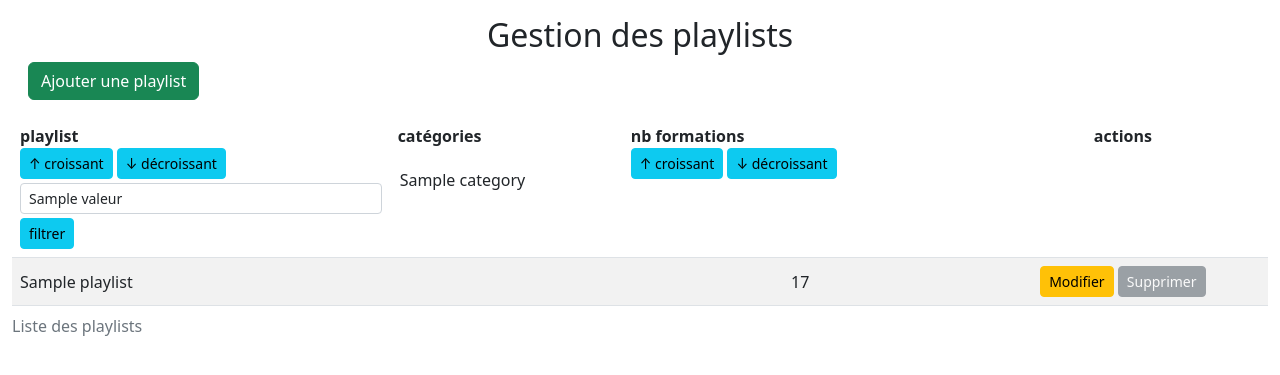
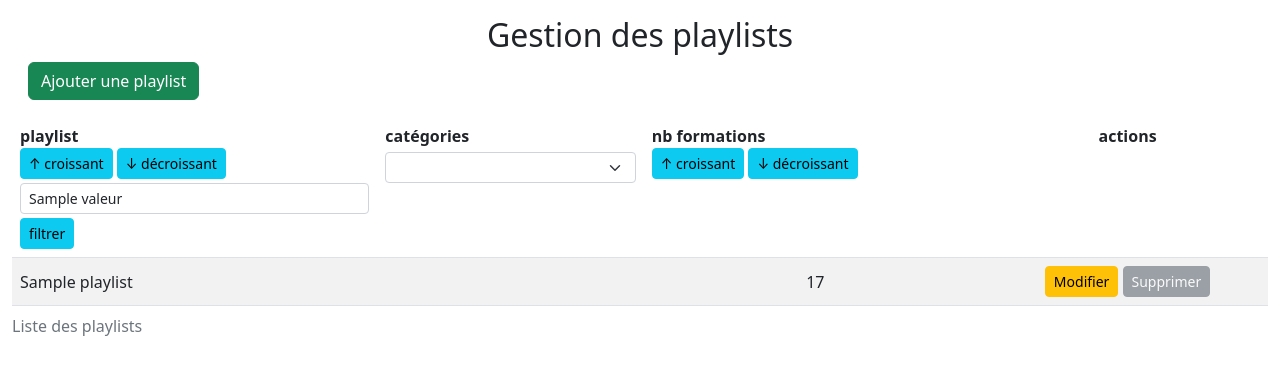
Before and after one commit to orient75015/mediatekformation-bts-sio, a Symfony app: template templates/admin/playlists.html.twig in a window 1280 px wide. Shown: the part 56-431 px from the top of the page. Run offline with Twig, Linux system fonts and the light colour scheme; the template is opened without the code that fills it: most values are stand-ins (such as "Sample title", 1, 10 or a date in 2020); some libraries are stand-ins or nearby versions.

Commit message:
Fix liste deroulante categories dans playlists

```diff
--- a/templates/admin/playlists.html.twig
+++ b/templates/admin/playlists.html.twig
@@ -22,12 +22,14 @@
                 <th class="text-left align-top" scope="col">
                     catégories
                     <form method="POST" action="{{ path('admin.playlists.findallcontain', {champ:'name', table:'categories'}) }}">
+                        <select name="recherche" class="form-select form-select-sm mt-1" onchange="this.form.submit()">
                             <option value=""></option>
                             {% for categorie in categories %}
                                 <option {% if valeur|default and valeur==categorie.name %}selected{% endif %}
                                     value="{{ categorie.name }}">{{ categorie.name }}</option>
                             {% endfor %}
                         </select>
+                        <input type="hidden" name="_token" value="{{ csrf_token('filtre_name') }}">
                     </form>
                 </th>
                 <th class="text-left align-top" scope="col">
```
